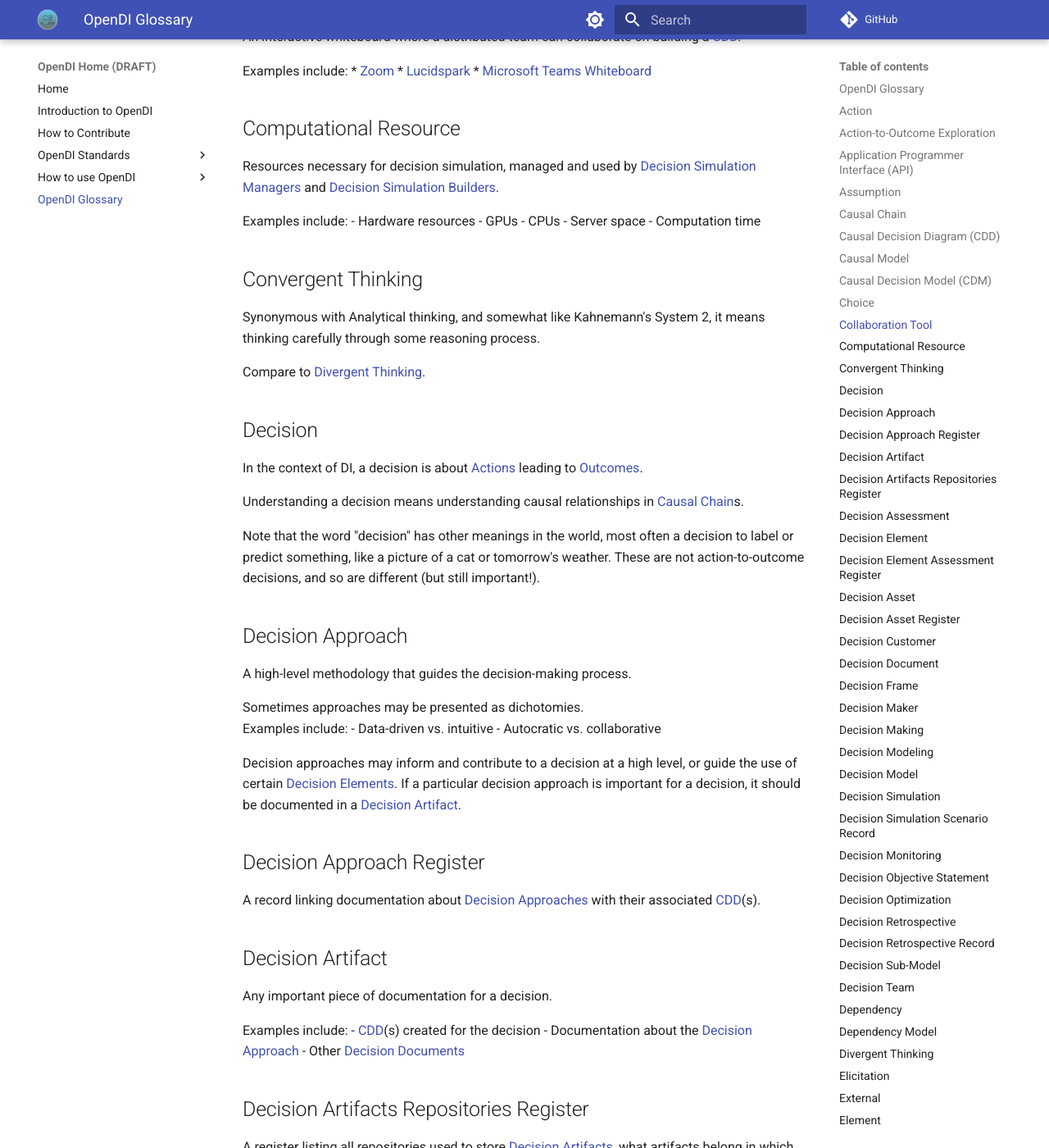
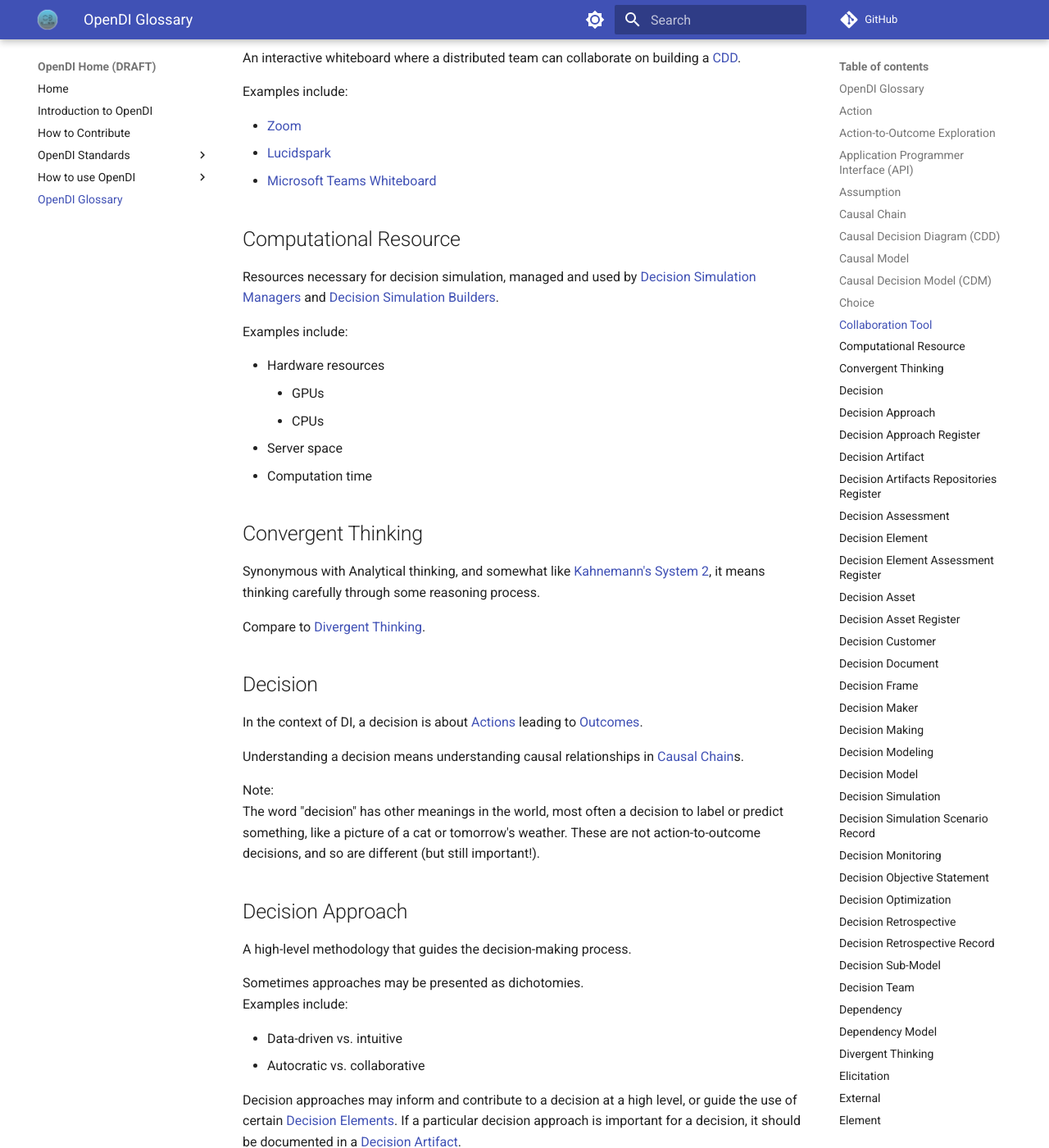
Before and after one commit to opendi-org/opendi-org.github.io, an MkDocs documentation site: the page built from docs/OpenDI Glossary.md, in a window 1280 px wide and 1400 px high, scrolled down 2513 px. Shown: the whole window at 82% size. Built offline with MkDocs 1.6.1 and Material for MkDocs 9.7.7, drawn with Linux system fonts in a browser that asks for light colours; comment, search, counter and statistics services are not loaded; some of the changed text lies outside the part shown.

Commit message:
Glossary: Minor formatting fixes - Made "note" additions consistent with existing notes ("Note:" on its own line, followed by the note body on the next line)
- Fixed lists
(mkdocs apparently requires a blank line before all lists to parse correctly)

```diff
--- a/docs/OpenDI Glossary.md
+++ b/docs/OpenDI Glossary.md
@@ -60,14 +60,16 @@ Compare this to the examples given for [Action](#action) and [Lever](#lever).
  An interactive whiteboard where a distributed team can collaborate on building a [CDD](#causal-decision-diagram-cdd).
 
 Examples include:
-* [Zoom](https://www.zoom.com/en/products/online-whiteboard/)
-* [Lucidspark](https://lucidspark.com/landing/create/whiteboard-software)
-* [Microsoft Teams Whiteboard](https://support.microsoft.com/en-us/office/use-whiteboard-in-a-teams-meeting-26f87802-b37f-4af0-806d-af79fbfb8ae6)
+
+- [Zoom](https://www.zoom.com/en/products/online-whiteboard/)
+- [Lucidspark](https://lucidspark.com/landing/create/whiteboard-software)
+- [Microsoft Teams Whiteboard](https://support.microsoft.com/en-us/office/use-whiteboard-in-a-teams-meeting-26f87802-b37f-4af0-806d-af79fbfb8ae6)
 
 ## Computational Resource
 Resources necessary for decision simulation, managed and used by [Decision Simulation Managers](https://opendi-org.github.io/roles-user-stories/Roles/Decision%20Simulation%20Manager) and [Decision Simulation Builders](https://opendi-org.github.io/roles-user-stories/Roles/Decision%20Simulation%20Builder).
 
 Examples include:
+
 - Hardware resources
 	- GPUs
 	- CPUs
@@ -75,7 +77,7 @@ Examples include:
 - Computation time
 
 ## Convergent Thinking
-Synonymous with Analytical thinking, and somewhat like Kahnemann's System 2, it means thinking carefully through some reasoning process.
+Synonymous with Analytical thinking, and somewhat like [Kahnemann's System 2](https://en.wikipedia.org/wiki/Thinking,_Fast_and_Slow#Two_systems), it means thinking carefully through some reasoning process.
 
 Compare to [Divergent Thinking](#divergent-thinking).
 
@@ -84,13 +86,15 @@ In the context of DI, a decision is about [Actions](#action) leading to [Outcome
 
 Understanding a decision means understanding causal relationships in [Causal Chain](#causal-chain)s.
 
-Note that the word "decision" has other meanings in the world, most often a decision to label or predict something, like a picture of a cat or tomorrow's weather. These are not action-to-outcome decisions, and so are different (but still important!).
+Note:
+The word "decision" has other meanings in the world, most often a decision to label or predict something, like a picture of a cat or tomorrow's weather. These are not action-to-outcome decisions, and so are different (but still important!).
 
 ## Decision Approach
 A high-level methodology that guides the decision-making process.
 
 Sometimes approaches may be presented as dichotomies.
 Examples include:
+
 - Data-driven vs. intuitive
 - Autocratic vs. collaborative
 
@@ -103,6 +107,7 @@ A record linking documentation about [Decision Approaches](#decision-approach) w
 Any important piece of documentation for a decision.
 
 Examples include:
+
 - [CDD](#causal-decision-diagram-cdd)(s) created for the decision
 - Documentation about the [Decision Approach](#decision-approach)
 - Other [Decision Documents](#decision-document)
@@ -119,6 +124,7 @@ Areas of concern may include uncertainty, provenance, bias for [Decision Element
  A component of a [CDD](#causal-decision-diagram-cdd) or [CDM](#causal-decision-model-cdm).
 
 The types of decison elements are as follows:
+
 - [Lever](#lever)
 - [External](#external)
 - [Outcome](#outcome)
```
